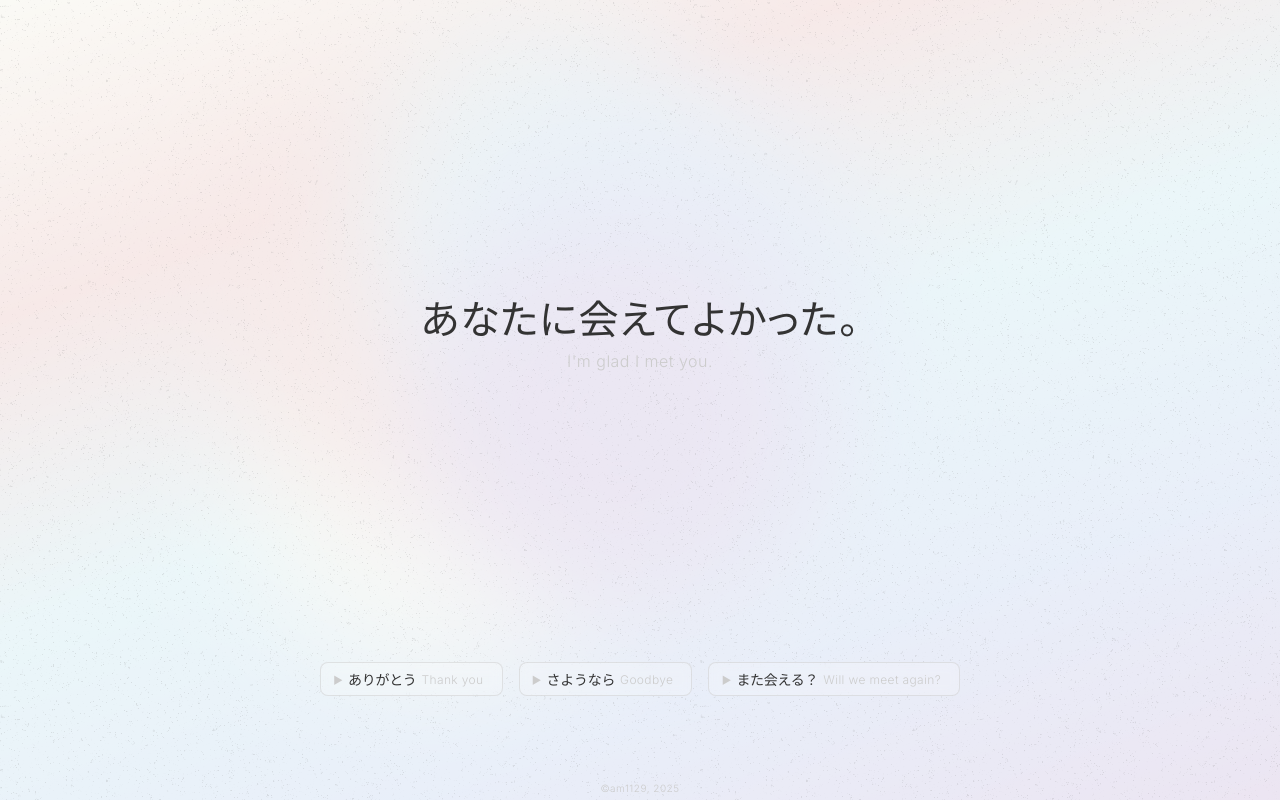
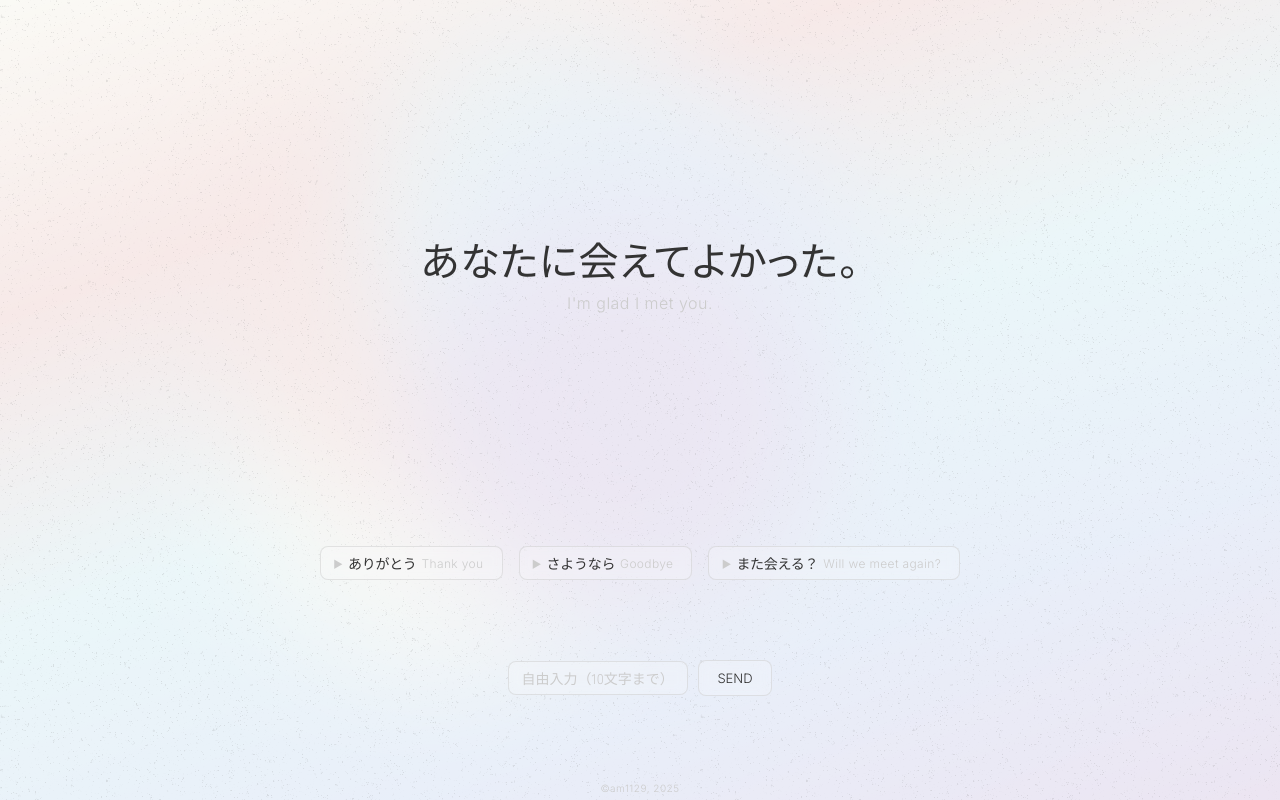
Before and after one commit to am1129/the-ai-and-i, a PHP site: page / in a window 1280 px wide. Run offline with PHP 8.4, Linux system fonts and the light colour scheme; some libraries are stand-ins or nearby versions.

Commit message:
ボタンのクラス名を変更し、ユーザー入力フィールドと送信ボタンを追加。CSSスタイルを調整し、レスポンシブデザインを強化。

```diff
--- a/assets/css/style.css
+++ b/assets/css/style.css
@@ -31,7 +31,6 @@ body {
   opacity: 0.2;
   /* 初期グラデーション。JSでアニメーション */
   background: linear-gradient(120deg, #FBF9E2 0%, #E9A6A0 25%, #ADE7F5 50%, #A2C0F4 75%, #B390D0 100%);
-  transition: background 2s linear;
   overflow: hidden;
 }
 
@@ -143,7 +142,6 @@ body {
   outline: none;
   min-width: 0;
   box-shadow: 0px 0px 0px rgba(0,0,0,0);
-  /* アニメーション初期状態 */
   opacity: 0;
   transform: translateY(20px);
   filter: blur(8px);
@@ -151,30 +149,29 @@ body {
 .c-choice:hover, .c-choice:focus {
   box-shadow: 2px 2px 10px rgba(0,0,0,0.05);
 }
-.c-choice:hover .c-choice-arrow, .c-choice:focus .c-choice-arrow{
+.c-choice:hover .c-choice__arrow, .c-choice:focus .c-choice__arrow{
   color: var(--color-text);
 }
-.c-choice-arrow {
+.c-choice__arrow {
   color: var(--color-gray);
   font-size: 10px;
   margin-right: 5px;
   font-family: var(--font-ja-sans);
   transition: color 0.5s ease-out;
 }
-.c-choice-ja {
+.c-choice__ja {
   font-family: var(--font-ja-sans);
   font-size: 14px;
   color: var(--color-text);
   margin-right: 5px;
   letter-spacing: -0.02em;
 }
-.c-choice-en {
+.c-choice__en {
   font-family: var(--font-en);
   font-size: 12px;
   color: var(--color-gray);
   letter-spacing: 0.03em;
 }
-
 .c-choice.is-visible {
   opacity: 1;
   transform: translateY(0);
@@ -204,3 +201,79 @@ body {
 .footer a:hover {
   text-decoration: underline;
 }
+
+.c-user-input {
+  display: flex;
+  justify-content: center;
+  align-items: center;
+  gap: 10px;
+  margin: 0 auto 80px auto;
+  max-width: 340px;
+}
+.c-user-input__field {
+  flex: 1 1 0;
+  border: 1px solid var(--color-border);
+  border-radius: 8px;
+  background: var(--color-choice-bg);
+  backdrop-filter: blur(6px);
+  padding: 6px 18px 6px 12px;
+  font-family: var(--font-ja-sans);
+  font-size: 14px;
+  color: var(--color-text);
+  outline: none;
+  min-width: 180px;
+  max-width: 260px;
+  width: 100%;
+  box-sizing: border-box;
+  transition: box-shadow 0.5s ease-out, background 0.3s;
+  box-shadow: 0px 0px 0px rgba(0,0,0,0);
+}
+.c-user-input__field:focus {
+  box-shadow: 2px 2px 10px rgba(0,0,0,0.05);
+  background: var(--color-choice-bg-hover);
+}
+.c-user-input__field::placeholder {
+  color: var(--color-gray);
+  opacity: 1;
+}
+.c-user-input__btn {
+  border: 1px solid var(--color-border);
+  border-radius: 8px;
+  background: var(--color-choice-bg);
+  backdrop-filter: blur(6px);
+  padding: 6px 18px;
+  font-family: var(--font-en);
+  font-size: 13px;
+  color: var(--color-text);
+  cursor: pointer;
+  transition: box-shadow 0.5s, background 0.3s;
+  box-shadow: 0px 0px 0px rgba(0,0,0,0);
+  height: 36px;
+  outline: none;
+  min-width: 64px;
+}
+.c-user-input__btn:hover, .c-user-input__btn:focus {
+  box-shadow: 2px 2px 10px rgba(0,0,0,0.05);
+  background: var(--color-choice-bg-hover);
+}
+@media (max-width: 768px) {
+  .c-choices {
+    margin-bottom: 40px;
+    max-width: 100%;
+  }
+  .c-user-input {
+    margin-bottom: 40px;
+    max-width: 100%;
+  }
+  .c-user-input__btn {
+    font-size: 12px;
+    padding: 6px 12px;
+    min-width: 48px;
+    height: 32px;
+  }
+  .c-user-input__field {
+    font-size: 13px;
+    min-width: 0;
+    max-width: 100%;
+  }
+}
--- a/index.php
+++ b/index.php
@@ -37,20 +37,24 @@
     </div>
     <div class="c-choices js-choices">
       <button class="c-choice js-choice">
-        <span class="c-choice-arrow">▶</span>
-        <span class="c-choice-ja">ありがとう</span>
-        <span class="c-choice-en">Thank you</span>
+        <span class="c-choice__arrow">▶</span>
+        <span class="c-choice__ja">ありがとう</span>
+        <span class="c-choice__en">Thank you</span>
       </button>
       <button class="c-choice js-choice">
-        <span class="c-choice-arrow">▶</span>
-        <span class="c-choice-ja">さようなら</span>
-        <span class="c-choice-en">Goodbye</span>
+        <span class="c-choice__arrow">▶</span>
+        <span class="c-choice__ja">さようなら</span>
+        <span class="c-choice__en">Goodbye</span>
       </button>
       <button class="c-choice js-choice">
-        <span class="c-choice-arrow">▶</span>
-        <span class="c-choice-ja">また会える？</span>
-        <span class="c-choice-en">Will we meet again?</span>
+        <span class="c-choice__arrow">▶</span>
+        <span class="c-choice__ja">また会える？</span>
+        <span class="c-choice__en">Will we meet again?</span>
       </button>
+    </div>
+    <div class="c-user-input">
+      <input type="text" class="c-user-input__field js-choice-input" maxlength="10" placeholder="自由入力（10文字まで）">
+      <button class="c-user-input__btn" type="button">SEND</button>
     </div>
   </div>
   <footer class="o-footer footer"><a href="https://github.com/am1129/" target="_blank">©am1129, 2025</a></footer>
```
